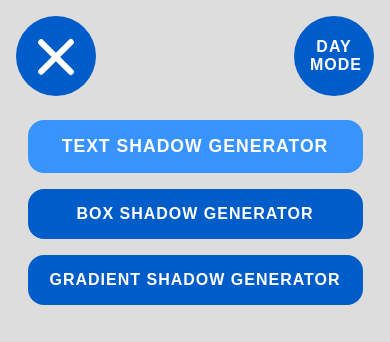
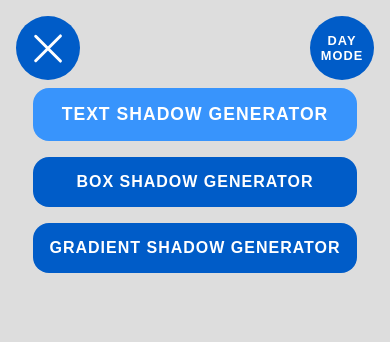
Before and after one commit to IrmaLerrr/CSSGenerators, a plain HTML site: page index.html in a window 390 px wide. Both pictures are taken after a click on the button 56 px from the left and 56 px from the top of the page. Shown: the top 342 px of the page. Drawn offline with Linux system fonts and the light colour scheme.

Commit message:
fix button overlapping

```diff
--- a/index.html
+++ b/index.html
@@ -28,8 +28,9 @@ h1 {
   padding: 1rem 3rem;
   word-wrap: break-word;
 }
-.bsg, .gg{
-display: none;
+.bsg,
+.gg {
+  display: none;
 }
 .tsg_title {
   text-shadow: 2px 2px 4px #005cc8ff;
@@ -193,7 +194,7 @@ textarea {
   display: block;
   width: 100%;
   height: 6px;
-  top:50%;
+  top: 50%;
   border-radius: 3px;
   background-color: #fff;
   margin: 8px 0;
@@ -212,7 +213,10 @@ textarea {
   opacity: 0;
   transition: all 0.5s ease 0s;
 }
-
+nav{
+  width: fit-content;
+  margin: auto;
+}
 ul {
   padding: 0;
 }
@@ -258,14 +262,36 @@ li {
     overflow: hidden;
     opacity: 1;
     transform: scaleY(1);
-    margin-top: 6rem;
+    margin-top: 4rem;
     transition: all 0.5s ease 0s;
   }
   nav {
     opacity: 0;
     transform: scaleY(0.01);
-    margin-top: -15rem;
+    margin-top: -11rem;
     transition: all 0.5s ease 0s;
+  }
+
+  #btn_mode,
+  #btn_burger {
+    width: 4rem;
+    height: 4rem;
+    border-radius: 50%;
+    padding: 0.5rem;
+    font-size: 0.8rem;
+  }
+  #btn_burger span,
+  #btn_burger:before,
+  #btn_burger:after {
+    width: 80%;
+    height: 3px;
+    margin: 8px auto;
+  }
+  #btn_burger.active:before {
+    transform: rotate(45deg) translate(8px, 8px);
+  }
+  #btn_burger.active:after {
+    transform: rotate(-45deg) translate(8px, -8px);
   }
 }
 @media (min-width: 992px) {
@@ -292,7 +318,7 @@ li {
   nav {
     opacity: 0;
     transform: scaleY(0.01);
-    margin-top: -6rem;
+    margin-top: -3rem;
     transition: all 0.5s ease 0s;
   }
 }
--- a/src/styles/main.css
+++ b/src/styles/main.css
@@ -22,8 +22,9 @@ h1 {
   padding: 1rem 3rem;
   word-wrap: break-word;
 }
-.bsg, .gg{
-display: none;
+.bsg,
+.gg {
+  display: none;
 }
 .tsg_title {
   text-shadow: 2px 2px 4px #005cc8ff;
@@ -187,7 +188,7 @@ textarea {
   display: block;
   width: 100%;
   height: 6px;
-  top:50%;
+  top: 50%;
   border-radius: 3px;
   background-color: #fff;
   margin: 8px 0;
@@ -206,7 +207,10 @@ textarea {
   opacity: 0;
   transition: all 0.5s ease 0s;
 }
-
+nav{
+  width: fit-content;
+  margin: auto;
+}
 ul {
   padding: 0;
 }
@@ -252,14 +256,36 @@ li {
     overflow: hidden;
     opacity: 1;
     transform: scaleY(1);
-    margin-top: 6rem;
+    margin-top: 4rem;
     transition: all 0.5s ease 0s;
   }
   nav {
     opacity: 0;
     transform: scaleY(0.01);
-    margin-top: -15rem;
+    margin-top: -11rem;
     transition: all 0.5s ease 0s;
+  }
+
+  #btn_mode,
+  #btn_burger {
+    width: 4rem;
+    height: 4rem;
+    border-radius: 50%;
+    padding: 0.5rem;
+    font-size: 0.8rem;
+  }
+  #btn_burger span,
+  #btn_burger:before,
+  #btn_burger:after {
+    width: 80%;
+    height: 3px;
+    margin: 8px auto;
+  }
+  #btn_burger.active:before {
+    transform: rotate(45deg) translate(8px, 8px);
+  }
+  #btn_burger.active:after {
+    transform: rotate(-45deg) translate(8px, -8px);
   }
 }
 @media (min-width: 992px) {
@@ -286,7 +312,7 @@ li {
   nav {
     opacity: 0;
     transform: scaleY(0.01);
-    margin-top: -6rem;
+    margin-top: -3rem;
     transition: all 0.5s ease 0s;
   }
 }
```
